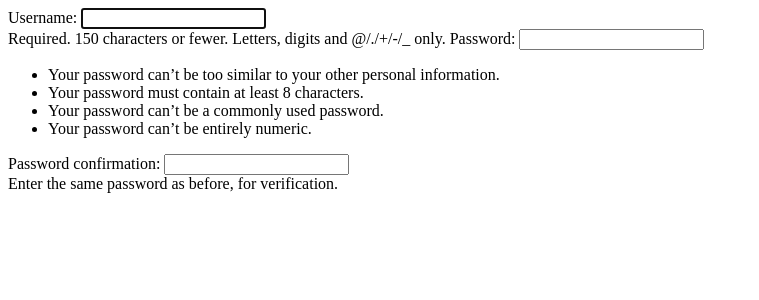
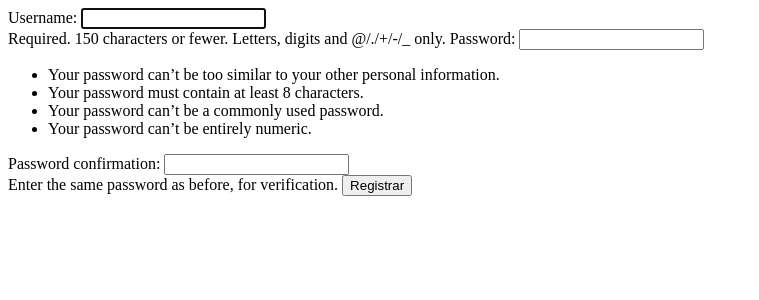
Before and after one commit to marusheik/code_VS_code, a Django app: page /register/ in a window 1280 px wide. Shown: the top 300 px of the page, without its empty margins (0-759 px from the left). Run offline with Django 4.2, Linux system fonts and the light colour scheme.

Commit message:
just add a button

```diff
--- a/app_autentication/templates/register/register.html
+++ b/app_autentication/templates/register/register.html
@@ -10,6 +10,8 @@
 
         {% csrf_token %}
         {{form}}
+        <button type="submit"> Registrar </button>
+
     </form>
 </body>
 </html>
--- a/code_vs_code/urls.py
+++ b/code_vs_code/urls.py
@@ -17,7 +17,7 @@ Including another URLconf
 from django.contrib import admin
 from django.urls import path, include
 from app_code_vs_code.views import loadIndex
-from app_autentication.views import loadRegister
+# from app_autentication.views import loadRegister
 
 urlpatterns = [
     path('admin/', admin.site.urls),
```
